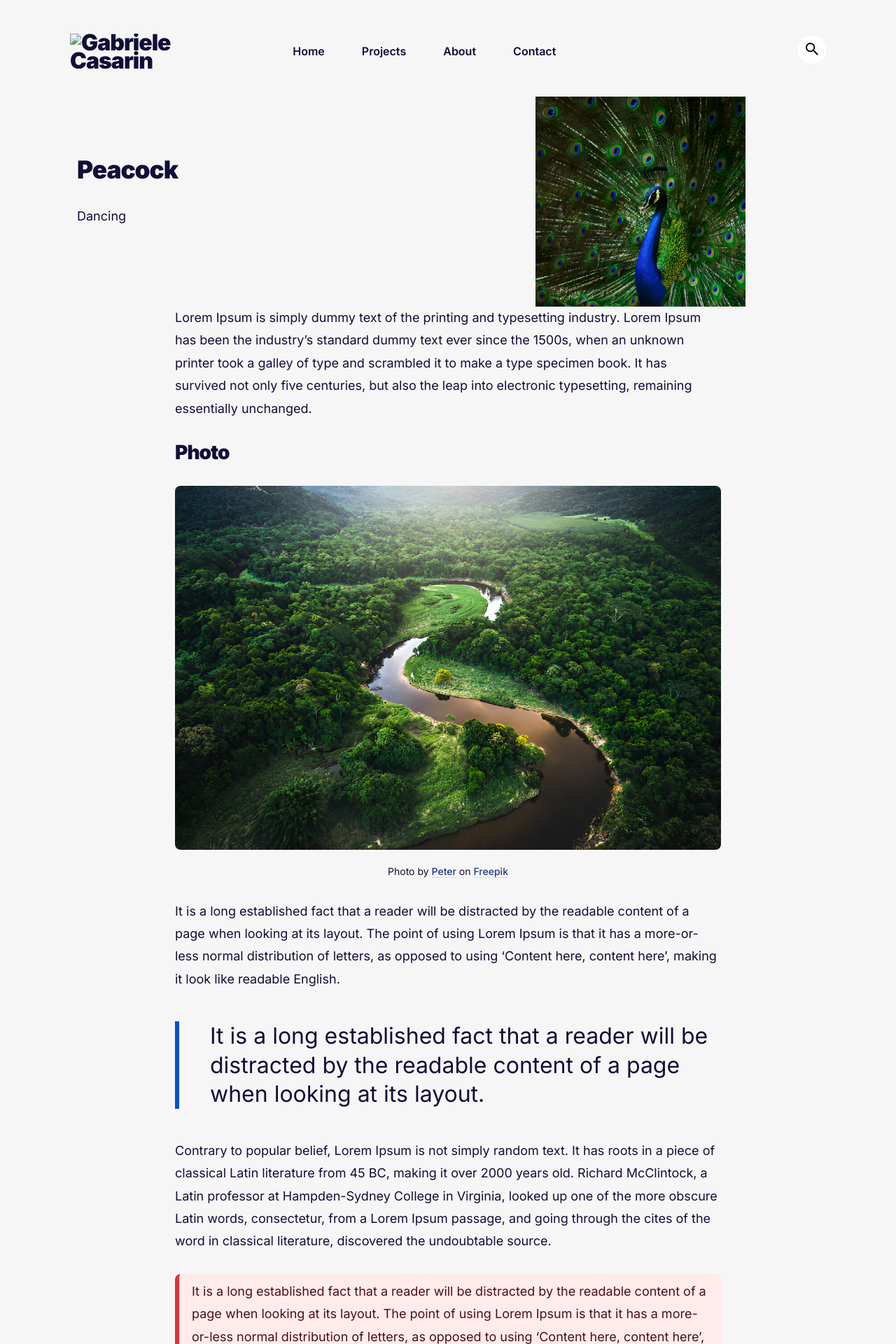
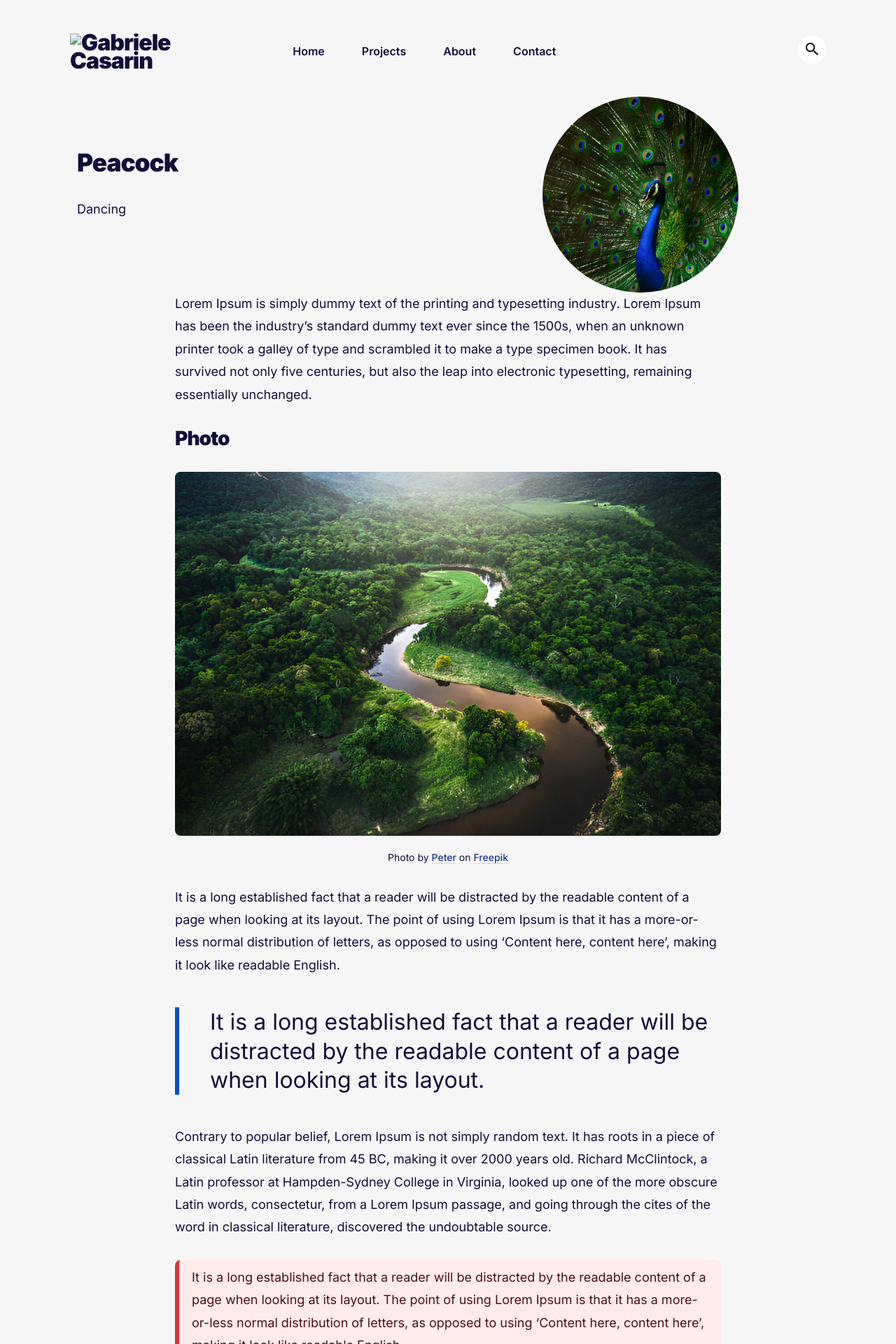
Before and after one commit to gcasarin/gcasarin.github.io, a Jekyll site: the page built from docs/_projects/2025-01-22-peacock.md, in a window 1280 px wide. Shown: the top 1920 px of the page at 70% size. Built offline with Jekyll 4.4.1, drawn with Linux system fonts in a browser that asks for light colours.

Commit message:
Adjust image size and border radius in project layout
Updated image styling for project layout.

```diff
--- a/_layouts/project.html
+++ b/_layouts/project.html
@@ -18,7 +18,7 @@ layout: default
 
       <!-- Colonna Destra: Immagine del Progetto -->
       <div style="flex: 1; min-width: 280px; text-align: center;">
-        <img alt="{{ page.title }}" data-cms-original-src="{{ page.image }}" loading="lazy" src="{{ site.baseurl }}{{ page.image }}" class="img-fluid rounded-circle shadow-sm border" style="width: 300px; height: 300px; object-fit: cover;">
+        <img alt="{{ page.title }}" data-cms-original-src="{{ page.image }}" loading="lazy" src="{{ site.baseurl }}{{ page.image }}" class="shadow-sm border" style="width: 280px; height: 280px; object-fit: cover; border-radius: 50%;">
       </div>
 
     </div>
```
